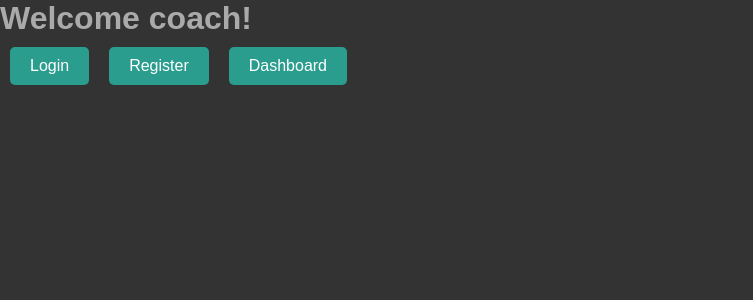
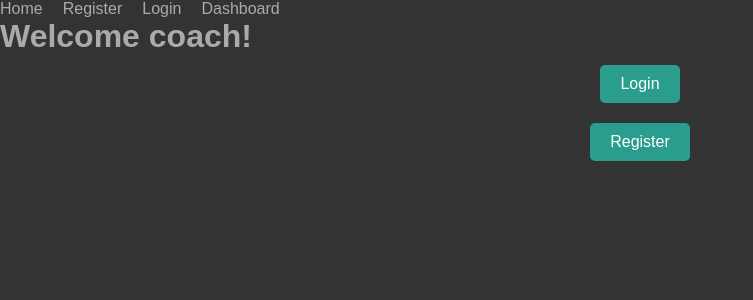
Before and after one commit to Joona374/scoring-app-3, a React (Vite) app in the folder scoring-frontend/: page / in a window 1280 px wide. Shown: the top 300 px of the page, without its empty margins (0-753 px from the left). Built offline with nearby package versions, Linux system fonts and the light colour scheme; no server answers.

Commit message:
Setting up navbar WIP

```diff
--- a/scoring-frontend/src/App.jsx
+++ b/scoring-frontend/src/App.jsx
@@ -4,9 +4,12 @@ import Login from "./pages/Login/Login";
 import Register from "./pages/Register/Register";
 import Dashboard from "./pages/Dashboard/Dashboard";
 import ProtectRoute from "./routing/ProtectedRoute";
+import Navbar from "./components/navbar/Navbar";
 
 function App() {
   return (
+    <div>
+      <Navbar></Navbar>
       <Routes>
         <Route path="/" element={<Home />} />
         <Route path="/login" element={<Login />} />
@@ -20,6 +23,7 @@ function App() {
           }
         />
       </Routes>
+    </div>
   );
 }
 
--- /dev/null
+++ b/scoring-frontend/src/components/navbar/Navbar.css
@@ -0,0 +1,14 @@
+ul {
+    display: flex;
+    list-style: none;
+    padding: 0;
+    margin: 0;
+}
+
+li {
+    margin-right: 20px;
+}
+
+a {
+    text-decoration: none;
+}
--- /dev/null
+++ b/scoring-frontend/src/components/navbar/Navbar.jsx
@@ -0,0 +1,22 @@
+import "./Navbar.css";
+
+export default function Navbar() {
+  return (
+    <nav>
+      <ul>
+        <li>
+          <a href="/">Home</a>
+        </li>
+        <li>
+          <a href="/register">Register</a>
+        </li>
+        <li>
+          <a href="/login">Login</a>
+        </li>
+        <li>
+          <a href="/dashboard">Dashboard</a>
+        </li>
+      </ul>
+    </nav>
+  );
+}
--- a/scoring-frontend/src/pages/Home/Home.css
+++ b/scoring-frontend/src/pages/Home/Home.css
@@ -1,3 +1,5 @@
+
+
 .home-button {
   padding: 10px 20px;
   background-color: #2a9d8f;
@@ -7,3 +9,9 @@
   margin: 10px;
   display: inline-block;
 }
+
+.home-buttons {
+  display: flex;
+  flex-direction: column;
+  align-items: center;
+}
--- a/scoring-frontend/src/pages/Home/Home.jsx
+++ b/scoring-frontend/src/pages/Home/Home.jsx
@@ -1,5 +1,5 @@
-import { Link } from "react-router-dom"
-import "./Home.css"
+import { Link } from "react-router-dom";
+import "./Home.css";
 import { useContext } from "react";
 import AuthContext from "../../auth/AuthContext";
 
@@ -10,15 +10,14 @@ export default function Home() {
       {!isLoggedIn ? (
         <>
           <h1>Welcome coach!</h1>
+          <div className="home-buttons">
             <Link to="/login" className="home-button">
               Login
             </Link>
             <Link to="/register" className="home-button">
               Register
             </Link>
-          <Link to="/dashboard" className="home-button">
-            Dashboard
-          </Link>
+          </div>
         </>
       ) : (
         <>
```
Lines whose indentation alone changed are shown as unchanged.
